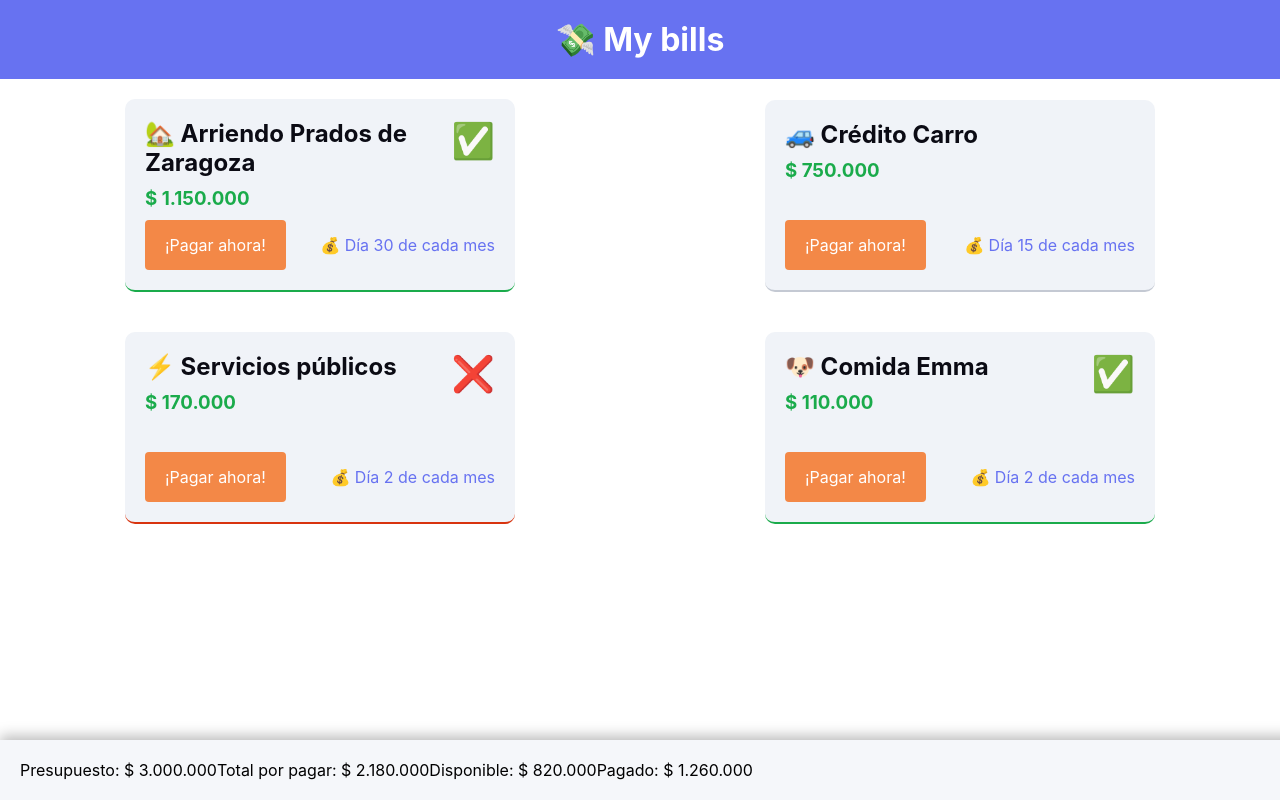
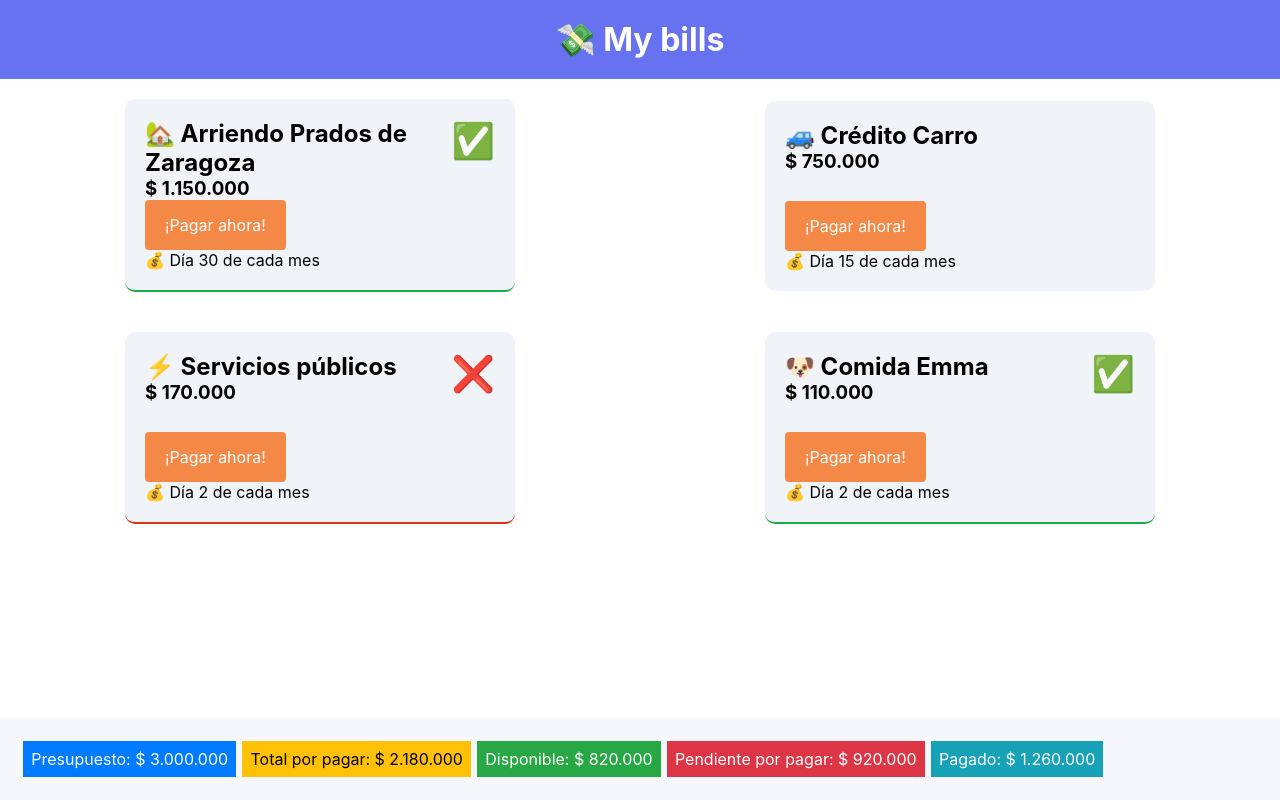
Before and after one commit to jujogi/my-bills, a React (Create React App) app: page / in a window 1280 px wide. Built offline with nearby package versions, Linux system fonts and the light colour scheme.

Commit message:
Feat: Adding Sass to project - Adding pending to pay to Budget

```diff
--- a/package.json
+++ b/package.json
@@ -6,6 +6,7 @@
     "@testing-library/jest-dom": "^5.16.1",
     "@testing-library/react": "^12.1.2",
     "@testing-library/user-event": "^13.5.0",
+    "node-sass": "^7.0.1",
     "react": "^17.0.2",
     "react-dom": "^17.0.2",
     "react-scripts": "5.0.0",
--- a/src/bills/Bill.js
+++ b/src/bills/Bill.js
@@ -1,5 +1,5 @@
 import { currencyFormat } from "../utils/utils";
-import "./Bill.css";
+import "./Bill.scss";
 
 const Bill = (props) => {
     const { name, price, deadline, url, status } = props;
--- a/src/bills/Bill.css
+++ b/src/bills/Bill.scss
@@ -5,7 +5,7 @@
     margin: 20px;
     padding: 20px;
     border-radius: 10px;
-    border-bottom: solid 2px rgb(185 192 203 / 80%);
+//    border-bottom: solid 2px rgb(185 192 203 / 80%);
     background-color: #f0f3f8;
 
     display: flex;
@@ -13,24 +13,26 @@
     justify-content: space-between;
 }
 
-.bill__name {
+.biil{
+    &__name {
         width: 80%;
         color: #0b0b14;
     }
 
-.bill__info {
+    &__info {
         display: flex;
         align-items: center;
         justify-content: space-between;
     }
 
-.bill__deadline {
+    &__deadline {
         color: #6772f1;
     }
 
-.bill__price {
+    &__price {
         color: #1aab4b;
         margin: 10px 0;
+    }
 }
 
 .bill__link {
--- a/src/budget/BudgetAnalyzer.css
+++ /dev/null
@@ -1,9 +0,0 @@
-.budget {
-    position: fixed;
-    bottom: 0;
-    width: 100%;
-    padding: 20px;
-
-    background-color: #f5f7fa;
-    box-shadow: 0px -4px 13px 0px rgb(0 0 0 / 27%);
-}
--- a/src/budget/BudgetAnalyzer.js
+++ b/src/budget/BudgetAnalyzer.js
@@ -1,6 +1,6 @@
 import { currencyFormat, groupBy } from "../utils/utils";
 
-import "./BudgetAnalyzer.css";
+import "./BudgetAnalyzer.scss";
 
 const MY_MONEY = 3000000;
 
@@ -24,18 +24,16 @@ const BudgetAnalyzer = (props) => {
     const { bills } = props;
     const { totalToPay, filteredBills } =filterBillsByStatus(bills);
     const availableMoney = MY_MONEY - totalToPay;
-
     console.log(filteredBills);
-
+    const pendingToPay = sumBills(filteredBills.pending) + sumBills(filteredBills.expired)
 
     return (
         <section className="budget">
-
-            Presupuesto: {currencyFormat(MY_MONEY)}
-            Total por pagar: {currencyFormat(totalToPay)}
-            Disponible: {currencyFormat(availableMoney)}
-
-            Pagado: {currencyFormat(sumBills(filteredBills.paid))}
+            <span className="pill pill__primary">Presupuesto: {currencyFormat(MY_MONEY)}</span>
+            <span className="pill pill__warning">Total por pagar: {currencyFormat(totalToPay)}</span>
+            <span className="pill pill__available">Disponible: {currencyFormat(availableMoney)}</span>
+            <span className="pill pill__pending">Pendiente por pagar: {currencyFormat(pendingToPay)}</span>
+            <span className="pill pill__info">Pagado: {currencyFormat(sumBills(filteredBills.paid))}</span>
 
 
         </section>
--- /dev/null
+++ b/src/budget/BudgetAnalyzer.scss
@@ -0,0 +1,30 @@
+.budget {
+    position: fixed;
+    bottom: 0;
+    width: 100%;
+    padding: 20px;
+    background-color: #f5f7fa;
+}
+
+.pill{
+    color: #fff;
+    padding: 0.5rem;
+    display: inline-block;
+    margin: 0.2rem;
+    &__primary{
+        background-color: #007bff;
+    }
+    &__available{
+        background-color: #28a745;
+    }
+    &__pending{
+        background-color: #dc3545;
+    }
+    &__warning{
+        color: black;
+        background-color: #ffc107;
+    }
+    &__info {
+        background-color: #17a2b8;
+    }
+}
```
Also changed, not shown: 1 other file (tests, documents, lock files or other folders). Lines whose indentation alone changed are shown as unchanged.
